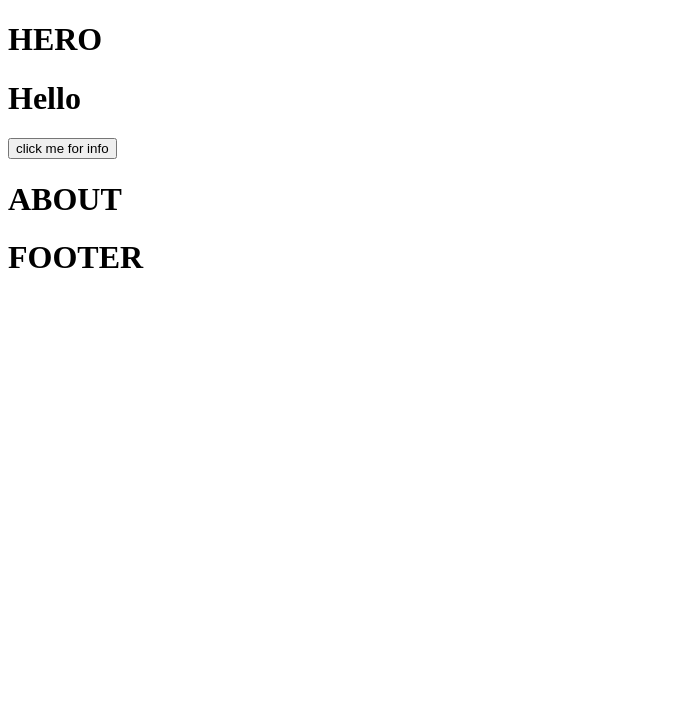
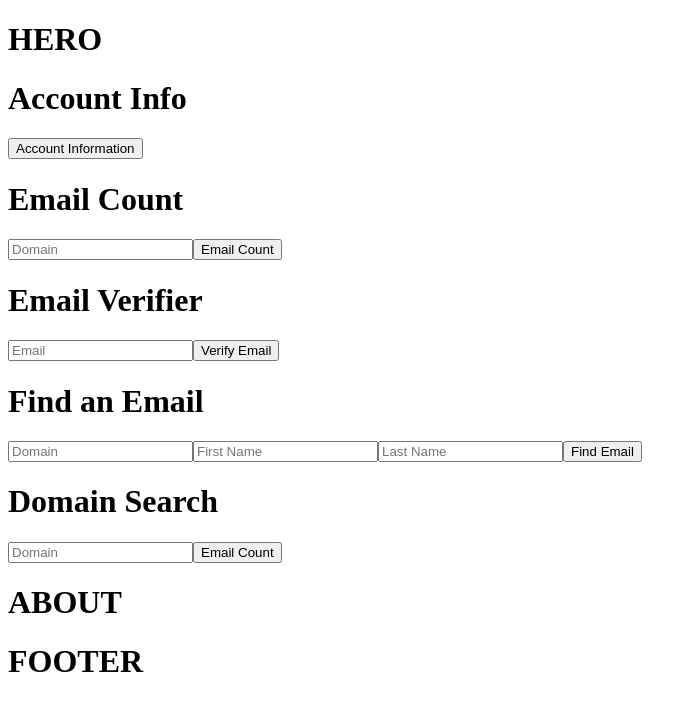
Before and after one commit to mcimat/mailguardian, a React (Create React App) app: page / in a window 1280 px wide. Shown: the top 710 px of the page, without its empty margins (0-697 px from the left). Built offline with nearby package versions, Linux system fonts and the light colour scheme.

Commit message:
Add files via upload

```diff
--- a/src/components/content.js
+++ b/src/components/content.js
@@ -1,25 +1,169 @@
-import React, { useState, useEffect } from 'react';
+import React, { useState } from 'react';
 import axios from 'axios';
 
 function Content() {
-    const [info, setInfo] = useState("");
+    const [AccountInfo, setAccountInfo] = useState('');
 
-    const getInfo = () => {
-        axios.get("https://api.hunter.io/v2/account?api_key=ebaec51e7fdde3fc15a0ab2dbfe22e0c3ea60d2e").then(
-            (response) => {
+    const [emailCount, setEmailCount] = useState('');
+    const [userDomain, setUserDomain] = useState('');
+
+    const [emailVerifier, setEmailVerifier] = useState('');
+    const [userEmail, setUserEmail] = useState('');
+
+    const [emailFinder, setEmailFinder] = useState('');
+    const [domain, setDomain] = useState('');
+    const [firstName, setFirstName] = useState('');
+    const [lastName, setLastName] = useState('');
+
+    const [domainSearch, setDomainSearch] = useState('');
+    const [company, setCompany] = useState('');
+
+    const getAccountInfo = () => {
+        axios.get(`https://api.hunter.io/v2/account?api_key=ebaec51e7fdde3fc15a0ab2dbfe22e0c3ea60d2e`)
+            .then((response) => {
+                // console.log(response.data.data);
+                const { searches, verifications } = response.data.data.requests;
+                const searchesUsed = searches.used;
+                const searchesAvailable = searches.available;
+                const verificationsUsed = verifications.used;
+                const verificationsAvailable = verifications.available;
+
+                setAccountInfo(`Searches-- Used: ${searchesUsed}, Available: ${searchesAvailable}`
+                + ' ' +
+                `Verifications-- Used: ${verificationsUsed}, Available: ${verificationsAvailable}`);
+            }
+        );
+    };
+
+    const getEmailCount = () => {
+        axios.get(`https://api.hunter.io/v2/email-count?domain=${userDomain}`)
+            .then((response) => {
+                //console.log(response.data);
+                const emailCount = response.data.data;
+                const total = emailCount.total;
+
+                const domain = response.data.meta.params.domain;
+
+                setEmailCount(`Total emails: ${total}`
+                + ' ' +
+                `Searched Site: ${domain}`);
+            }
+        );
+    };
+
+    const getEmailVerifier = () => {
+        axios.get(`https://api.hunter.io/v2/email-verifier?email=${userEmail}&api_key=ebaec51e7fdde3fc15a0ab2dbfe22e0c3ea60d2e`)
+            .then((response) => {
+                //console.log(response.data);
+                const emailVerify = response.data.data;
+                const status = emailVerify.status;
+                const result = emailVerify.result;
+                const score = emailVerify.score;
+                const email = emailVerify.email;
+
+                setEmailVerifier(`Status: ${status}, result: ${result}, Score: ${score}`
+                + ' ' +
+                `Entered email: ${email}`);
+            }
+        );
+    };
+
+    const getEmailFinder = (e) => {
+        e.preventDefault()
+        axios.get(`https://api.hunter.io/v2/email-finder?domain=${domain}&first_name=${firstName}&last_name=${lastName}&api_key=ebaec51e7fdde3fc15a0ab2dbfe22e0c3ea60d2e`)
+            .then((response) => {
+                //console.log(response.data);
+                const emailFinder = response.data.data;
+                const email = emailFinder.email;
+                const company = emailFinder.company;
+                const position = emailFinder.position;
+                const first = emailFinder.first_name;
+                const last = emailFinder.last_name;
+
+                setEmailFinder(`Email found: ${email}, Company: ${company}, Position: ${position}`
+                + ' ' +
+                `First: ${first}, Last: ${last}`);
+            }
+        );
+    };
+
+    const getDomainSearch = () => {
+        axios.get(`https://api.hunter.io/v2/domain-search?domain=${company}&api_key=ebaec51e7fdde3fc15a0ab2dbfe22e0c3ea60d2e`)
+            .then((response) => {
                 console.log(response.data);
-                setInfo(response.data.data.first_name + " " +response.data.data.last_name);
+                // const { data, meta }  = response.data;
+                const domainSearch = response.data.data;
+                const domain = domainSearch.domain;
+                const organization = domainSearch.organization;
+                const industry = domainSearch.industry;
+                const technologies = domainSearch.technologies;
+
+                setDomainSearch(`Domain: ${domain}, Organization: ${organization}, Industry: ${industry}, Technologies: ${technologies}`);
             }
         );
     };
 
     return (
         <div>
-            <h1>Hello</h1>
-            <button onClick={getInfo}> click me for info </button>
-            {info}
+            <h1> Account Info </h1>
+            <button onClick={getAccountInfo}>Account Information</button>
+            <div>{AccountInfo}</div>
+
+            <h1> Email Count </h1>
+            <input
+                type='text'
+                placeholder='Domain'
+                value={userDomain}
+                onChange={(e) => setUserDomain(e.target.value)}
+            />
+            <button onClick={getEmailCount}>Email Count</button>
+            <div>{emailCount}</div>
+
+            <h1> Email Verifier </h1>
+            <input
+                tpye='text'
+                placeholder='Email'
+                value={userEmail}
+                onChange={(e) => setUserEmail(e.target.value)}
+            />
+            <button onClick={getEmailVerifier}>Verify Email</button>
+            <div>{emailVerifier}</div>
+
+            <h1> Find an Email </h1>
+            <form onSubmit={getEmailFinder}>
+                <input
+                    type='text'
+                    placeholder='Domain'
+                    value={domain}
+                    onChange={(e) => setDomain(e.target.value)}
+                />
+                <input
+                    type='text'
+                    placeholder='First Name'
+                    value={firstName}
+                    onChange={(e) => setFirstName(e.target.value)}
+                />
+                <input
+                    type='text'
+                    placeholder='Last Name'
+                    value={lastName}
+                    onChange={(e) => setLastName(e.target.value)}
+                />
+                <button type='submit'>Find Email</button>
+            </form>
+            <div>{emailFinder}</div>
+
+            <h1> Domain Search </h1>
+            <input
+                type='text'
+                placeholder='Domain'
+                value={company}
+                onChange={(e) => setCompany(e.target.value)}
+            />
+            <button onClick={getDomainSearch}>Email Count</button>
+            <div>{domainSearch}</div>
         </div>
     );
-  }
+}
 
 export default Content;
```
